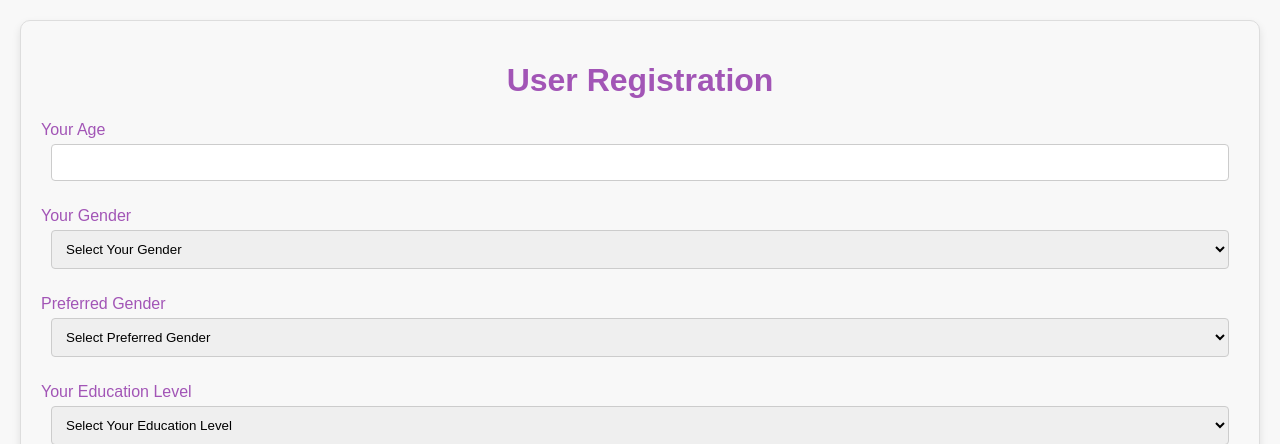
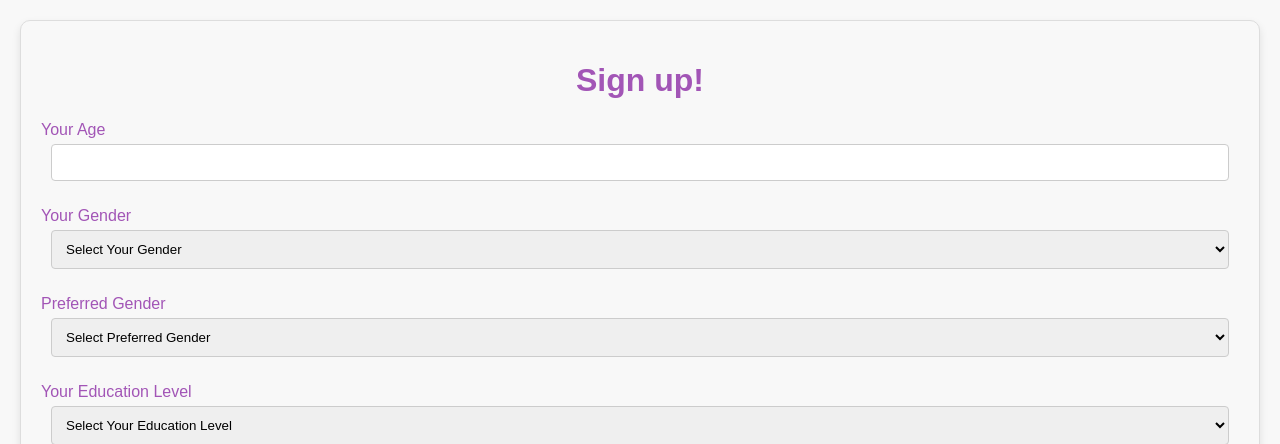
Before and after one commit to Palenoff/dating-app-thesis, a Flask app: template templates/participant_data.html in a window 1280 px wide. Shown: the top 444 px of the page. Run offline with Flask 3, Linux system fonts and the light colour scheme; the template is opened without the code that fills it, so the values that code supplies are empty; parts of the project's set-up code (start-up, migrations or seed data) failed here and were passed over.

Commit message:
Update participant_data.html

```diff
--- a/templates/participant_data.html
+++ b/templates/participant_data.html
@@ -75,7 +75,7 @@
 
 <body>
     <div class="registration-form">
-        <h1>User Registration</h1>
+        <h1>Sign up!</h1>
         <form method="post" action="{{ url_for('create_participant') }}">
             <label for="age">Your Age</label>
             <input id="age" name="age" oninput="inputNumberAbs()" required>
```
